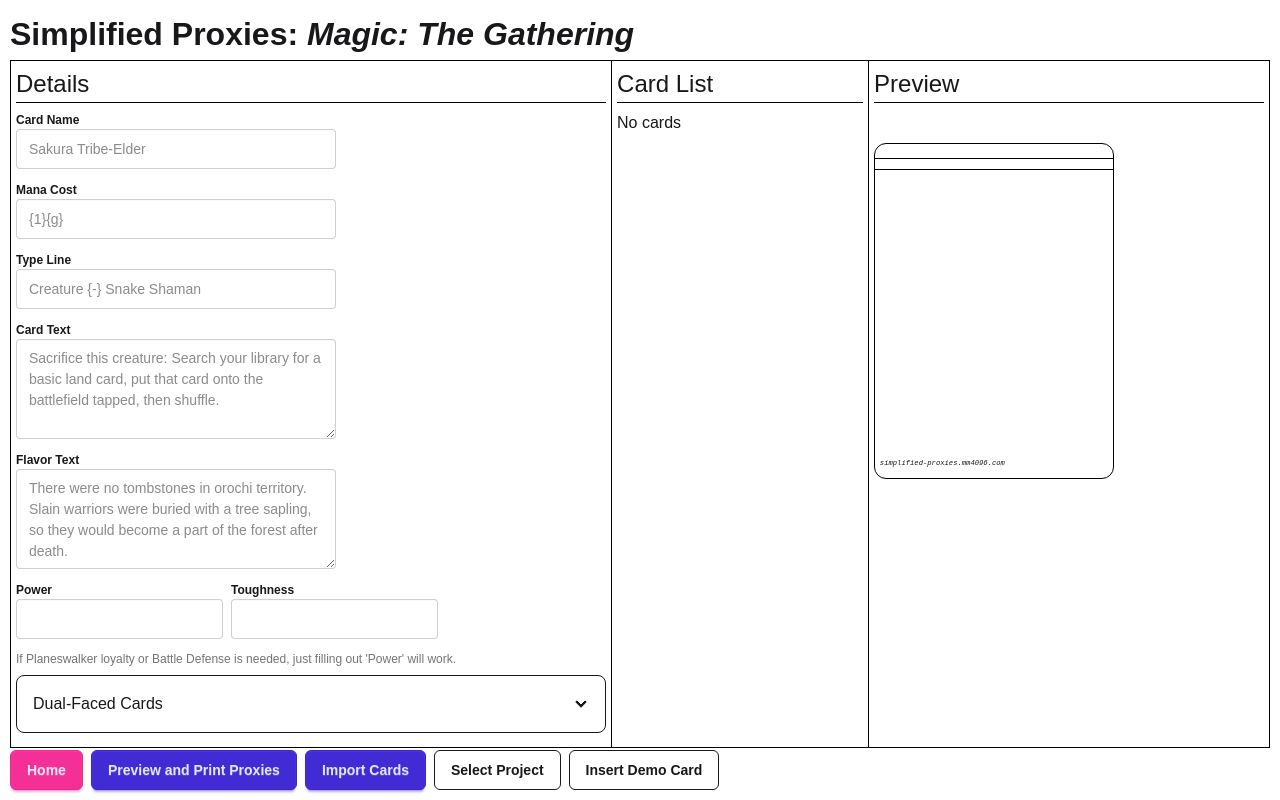
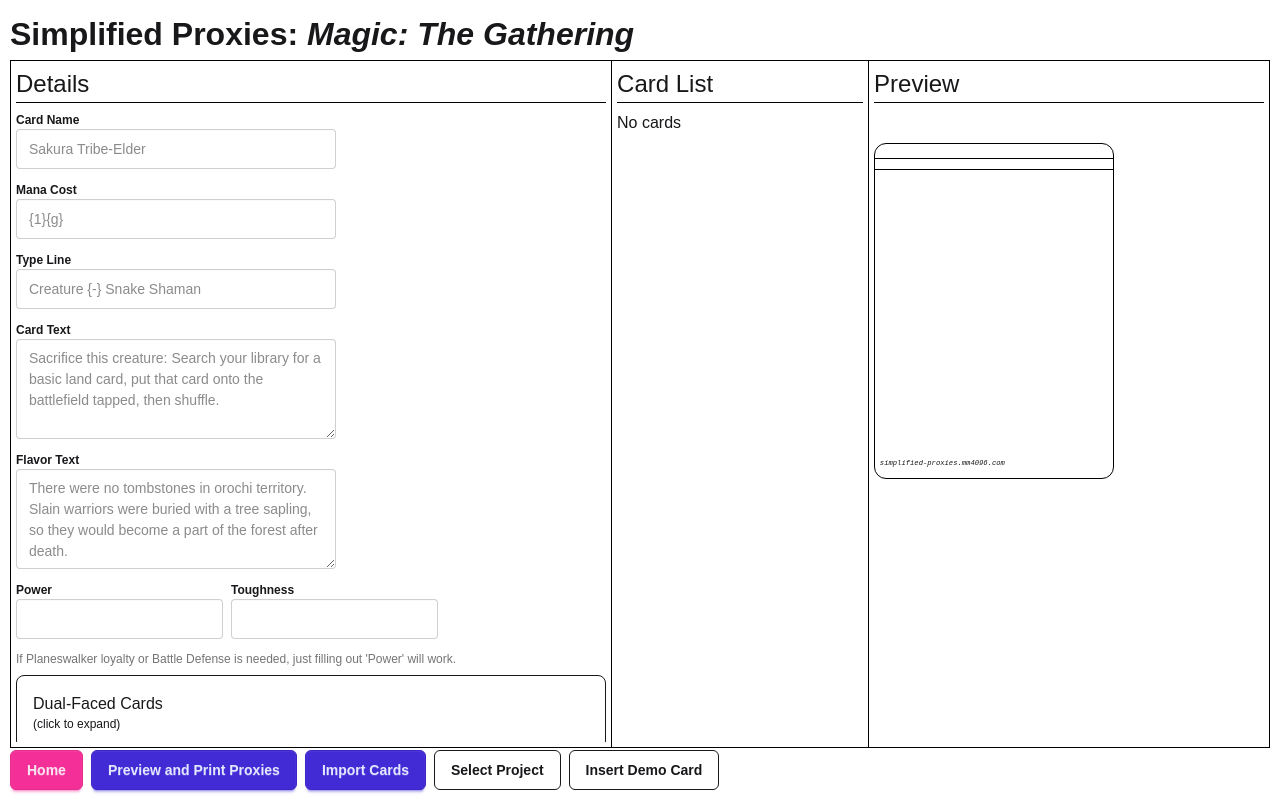
Before and after one commit to MM4096/simplified-proxies, a Next.js app: page /editor/mtg in a window 1280 px wide. Built offline with nearby package versions, Linux system fonts and the light colour scheme.

Commit message:
fixing styling issues

```diff
--- a/package.json
+++ b/package.json
@@ -10,7 +10,7 @@
   },
   "dependencies": {
     "@tcgdex/sdk": "^2.7.1",
-    "daisyui": "^5.0.43",
+    "daisyui": "^5.5.14",
     "isomorphic-dompurify": "^2.26.0",
     "next": "^15.4.7",
     "react": "^19.0.0",
--- a/src/app/editor/mtg/components/import.tsx
+++ b/src/app/editor/mtg/components/import.tsx
@@ -133,10 +133,10 @@
 				</fieldset>
 				<br/>
 
-				<div className="collapse collapse-arrow bg-base-100 border-gray-500 border h-max">
-					<input type="checkbox" />
-					<div className="collapse-title font-semibold">Additional Settings</div>
-					<div className="collapse-content flex flex-col md:flex-row overflow-x-none">
+				<div className="collapse bg-base-100 border-gray-500 border h-max">
+					<input type="checkbox" defaultChecked={true}/>
+					<div className="collapse-title font-semibold pr-8">Additional Settings</div>
+					<div className="collapse-content flex flex-col md:flex-row overflow-x-none flex-wrap">
 						<label className="label text-sm">
 							<input type="checkbox" className="checkbox checkbox-sm" checked={importBasicLands} onChange={(e) => {
 								setImportBasicLands(e.target.checked);
--- a/src/app/editor/mtg/page.tsx
+++ b/src/app/editor/mtg/page.tsx
@@ -43,9 +43,9 @@
 									filling
 									out &apos;Power&apos; will work.</p>
 
-								<div className="collapse collapse-arrow bg-base-100 border flex-none">
+								<div className="collapse bg-base-100 border flex-none">
 									<input type="checkbox"/>
-									<div className="collapse-title">Dual-Faced Cards</div>
+									<div className="collapse-title">Dual-Faced Cards <p className="text-xs">(click to expand)</p></div>
 									<div className="collapse-content">
 										<MTGInput card={card} valKey="reverse_card_name" setValue={onChange}
 												  title="Name"
--- a/src/app/globals.css
+++ b/src/app/globals.css
@@ -21,7 +21,8 @@
 /*  }*/
 /*}*/
 
-.btn {
+.btn,
+.select {
 	@apply px-4 py-2 rounded-md;
 }
 
```
Also changed, not shown: 1 other file (tests, documents, lock files or other folders).
